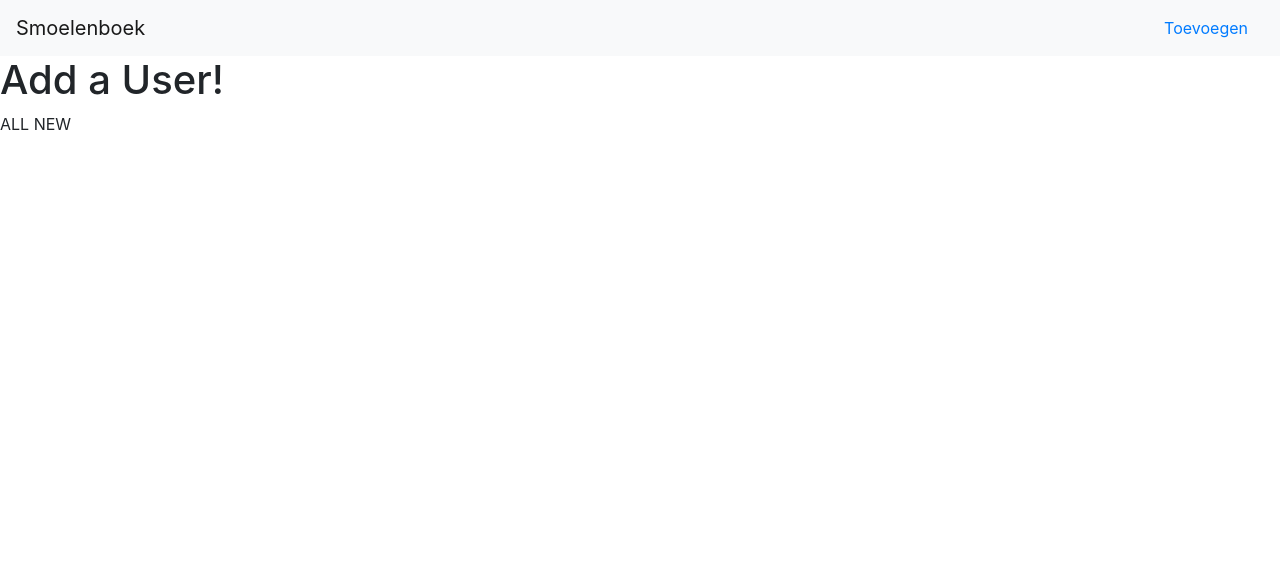
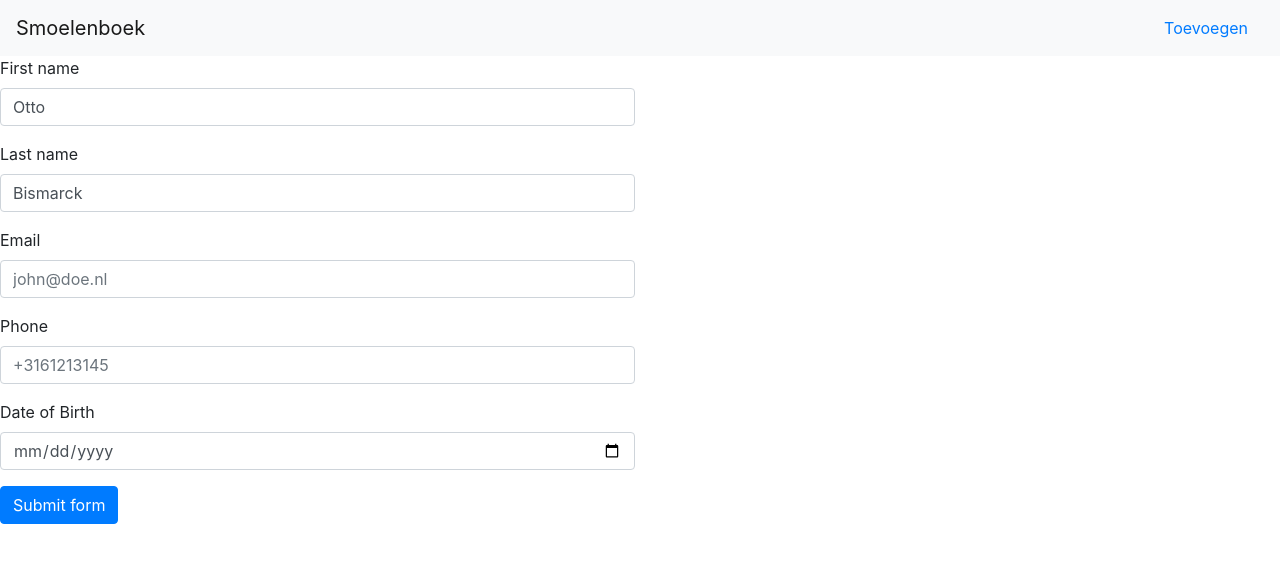
Before and after one commit to Magnus-dev/SimpleUserRegistry, a React (Create React App) app: page /add in a window 1280 px wide. Shown: the top 562 px of the page. Built offline with nearby package versions, Linux system fonts and the light colour scheme.

Commit message:
New User Function without Picture upload,

```diff
--- a/src/Components/Pages/Home.js
+++ b/src/Components/Pages/Home.js
@@ -12,7 +12,7 @@ export default class Home extends Component {
         this.state ={
           isLoaded: false,
           data: [],
-          isRow:true,
+          isRow:false,
         }
     }
     componentDidMount(){
--- a/src/Components/Pages/NewUser.js
+++ b/src/Components/Pages/NewUser.js
@@ -1,13 +1,113 @@
 import React, {Component} from 'react';
 import { render } from 'react-dom';
+import {Form, InputGroup, Col, Button} from 'react-bootstrap';
+import API from '../../lib/API';
+import  { Redirect } from 'react-router-dom'
 
 export default class NewUser extends Component {
+    constructor(props){
+        super(props);
+        this.state={
+            firstname: '',
+            lastname: '',
+            phone : '',
+            email: '',
+            dateOfBirth: ''
+        };
+    }
+
+    handleSubmit (event){
+
+        console.log(this.state);
+        API.postData(this.state);
+        // console.log(event);
+        event.preventDefault();
+        this.props.history.push('/');
+
+        }
+    handleChange(event){
+        var target = event.target;
+        const value = target.value;
+        const id = target.id;
+        console.log(target.id);
+        this.setState({
+            [id]: value
+        })
+    }
+
     render(){
-        return(
-            <div>
-                <h1>Add a User!</h1>
-                <p> ALL NEW</p>
-            </div>
+    return (
+        <Form noValidate onSubmit={(evt)=>this.handleSubmit(evt)}>
+            <Form.Row>
+            <Form.Group as={Col} md="6" controlId="firstname">
+                <Form.Label>First name</Form.Label>
+                <Form.Control
+                required
+                type="text"
+                placeholder="First name"
+                defaultValue="Otto"
+                onChange = {(evt) =>this.handleChange(evt)}
+                />
+                <Form.Control.Feedback>Looks good!</Form.Control.Feedback>
+            </Form.Group>
+            </Form.Row>
+            <Form.Row>
+            <Form.Group as={Col} md="6" controlId="lastname">
+                <Form.Label>Last name</Form.Label>
+                <Form.Control
+                required
+                type="text"
+                placeholder="Last name"
+                defaultValue="Bismarck"
+                onChange = {(evt) =>this.handleChange(evt)}
+                />
+                <Form.Control.Feedback>Looks good!</Form.Control.Feedback>
+            </Form.Group>
+
+            </Form.Row>
+            <Form.Row>
+            <Form.Group as={Col} md="6" controlId="email">
+                <Form.Label>Email</Form.Label>
+                <Form.Control
+                    type="text"
+                    placeholder="john@doe.nl"
+                    required
+                    onChange = {(evt) =>this.handleChange(evt)} />
+                <Form.Control.Feedback type="invalid">
+                Please provide a valid email.
+                </Form.Control.Feedback>
+            </Form.Group>
+            </Form.Row>
+            <Form.Row>
+            <Form.Group as={Col} md="6" controlId="phone">
+                <Form.Label>Phone</Form.Label>
+                <Form.Control
+                    type="text"
+                    placeholder="+3161213145"
+                    required
+                    onChange = {(evt) =>this.handleChange(evt)} />
+                <Form.Control.Feedback type="invalid">
+                Please provide a valid phonenumber.
+                </Form.Control.Feedback>
+            </Form.Group>
+
+            </Form.Row>
+            <Form.Row>
+            <Form.Group as={Col} md="6" controlId="dateOfBirth">
+                <Form.Label>Date of Birth</Form.Label>
+                <Form.Control
+                    type="date"
+                    required
+                    onChange = {(evt) =>this.handleChange(evt)} />
+                <Form.Control.Feedback type="invalid">
+                Please provide a valid phonenumber.
+                </Form.Control.Feedback>
+            </Form.Group>
+
+            </Form.Row>
+            <Button type="submit">Submit form</Button>
+        </Form>
         );
     }
+
 }
--- a/src/lib/API.js
+++ b/src/lib/API.js
@@ -9,10 +9,14 @@ export default class API{
           reject(error);
         });
     });
-    static postData =(url, data)=>new Promise((resolve, reject)=>{
+    static postData =( data)=>new Promise((resolve, reject)=>{
         const body = new FormData();
-        body.append('field', data.field);
-        fetch(url, {
+        body.append('firstname', data.firstname);
+        body.append('lastname', data.lastname);
+        body.append('email', data.email);
+        body.append('phone', data.phone);
+        body.append('dateOfBirth', data.dateOfBirth);
+        fetch("https://api.dev-master.ninja/reactjs/smoelenboek/post", {
             method: 'POST',
             body
         })
```
